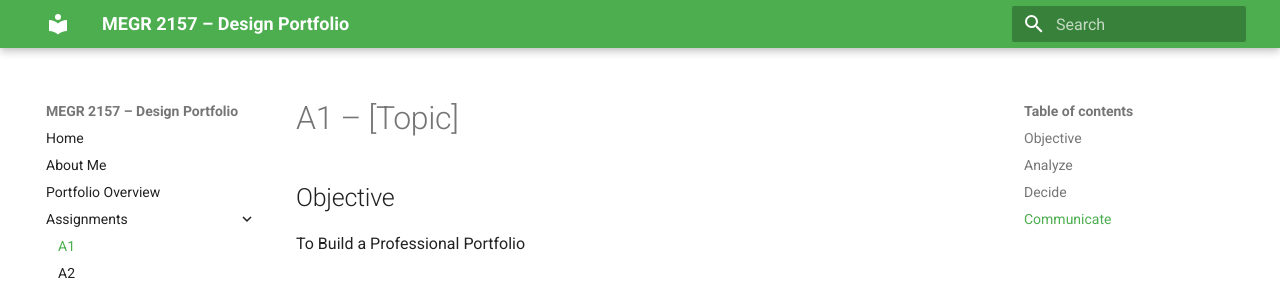
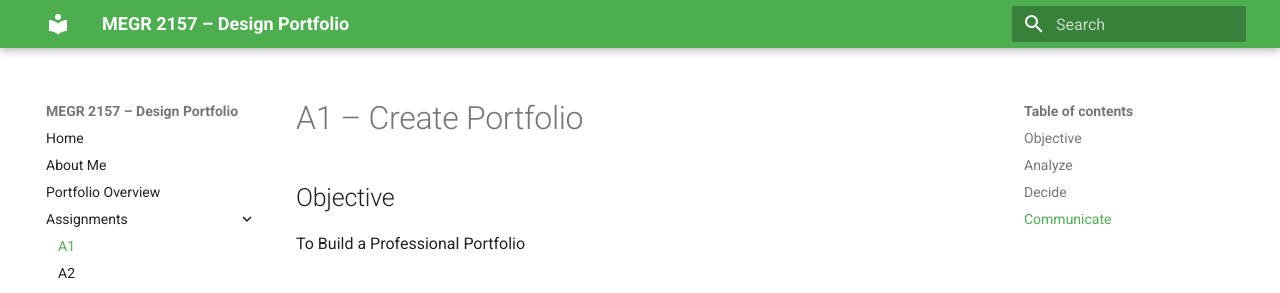
Before and after one commit to Schadwi2/megr2157-portfolio, an MkDocs documentation site: the page built from docs/assignments/A01/index.md, in a window 1280 px wide and 1100 px high. Shown: the top 293 px of the window. Built offline with MkDocs 1.6.1 and Material for MkDocs 9.7.7, drawn with Linux system fonts in a browser that asks for light colours.

Commit message:
Update assignment title to 'Create Portfolio'

```diff
--- a/docs/assignments/A01/index.md
+++ b/docs/assignments/A01/index.md
@@ -1,4 +1,4 @@
-# A1 – [Topic]
+# A1 – Create Portfolio
 
 ## Objective
 To Build a Professional Portfolio
```
